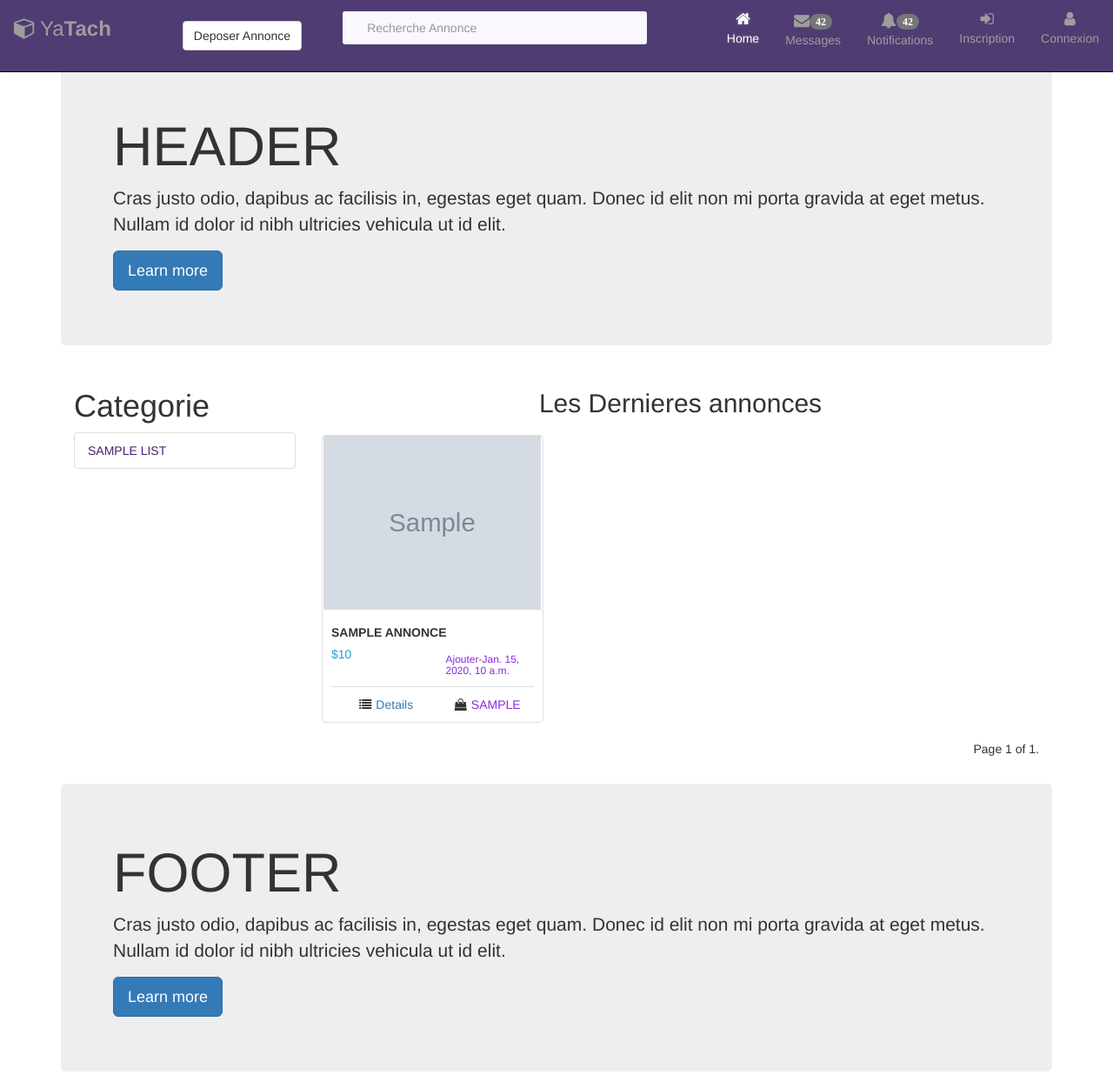
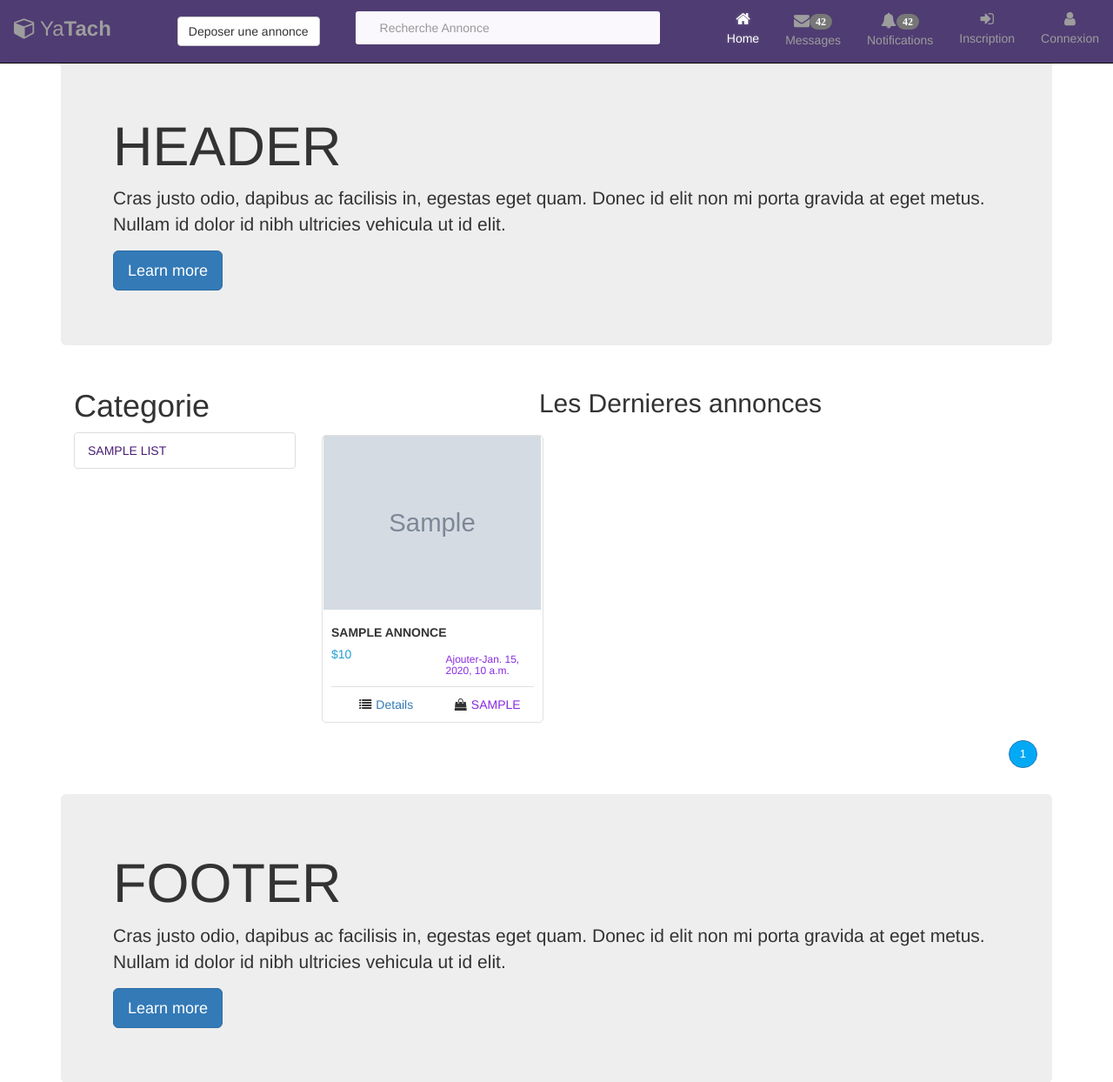
Before and after one commit to wafistos1/Ecommerce_project, a Django app: template Mysite/accounts/templates/accounts/logout.html in a window 1280 px wide. Shown: the top 1244 px of the page at 87% size. Before the commit the page ends 1169 px from the top, so only its background shows below. Run offline with Django 3.2, Linux system fonts and the light colour scheme; the template is opened without the code that fills it: most values are stand-ins (such as "Sample title", 1, 10 or a date in 2020); grey boxes marked "Sample" are stand-in pictures; some libraries are stand-ins or nearby versions.

Commit message:
refectoring pagination

```diff
--- a/Mysite/static/css/custom.css
+++ b/Mysite/static/css/custom.css
@@ -99,7 +99,7 @@
 	color: #969fa4;
 }
 .form-control:focus{
-	border-color: #5cb85c;
+	border-color: #791879;
 }
 .form-control, .btn{
 	border-radius: 3px;
@@ -229,7 +229,7 @@
 }
 .search-box input:focus {
 	background: #fff;
-	box-shadow: none;
+	box-shadow: #fff;
 }
 .search-box .input-group-addon {
 	min-width: 35px;
@@ -698,3 +698,7 @@ table.table td i {
 	margin-top: 10px;
 	font-size: 13px;
 }
+
+.form-control:focus {
+	border-color: rgb(100, 15, 75);
+  }
--- a/Mysite/templates/base.html
+++ b/Mysite/templates/base.html
@@ -40,8 +40,8 @@
       <!-- Collection of nav links, forms, and other content for toggling -->
       <div id="navbarCollapse" class="collapse navbar-collapse justify-content-start">
         <form class="navbar-form form-inline">
-          <div class="btn btn-lg">
-            <a href="{% url 'add_annonce' %}" class="btn btn-default ">Deposer Annonce</a>
+          <div class="btn btn-sm">
+            <a href="{% url 'add_annonce' %}" class="btn btn-default ">Deposer une annonce</a>
           </div>
           <div class="input-group search-box">
             <input type="text" id="search" class="form-control" placeholder="Recherche Annonce">
@@ -132,7 +132,8 @@
               <div class="col-item">
                 <div class="photo">
 
-                      <img src="{{details.image.all.0.image.url }}" alt="a" style="height: 200px; width: 250px; " class="img-responsive" />
+                  <img src="{{details.image.all.0.image.url }}" alt="a" style="height: 200px; width: 250px; "
+                    class="img-responsive" />
 
                 </div>
                 <div class="info">
@@ -159,7 +160,8 @@
                     <p class="btn-details">
                       <i class="fa fa-list"></i><a href="{{details.get_absolute_url}}" class="hidden-sm">Details</a></p>
                     <p class="btn-details">
-                              <i class="fa fa-shopping-bag"></i><a  class="hidden-sm" style="color: blueviolet;">{{details.type_annonce|upper}}
+                      <i class="fa fa-shopping-bag"></i><a class="hidden-sm"
+                        style="color: blueviolet;">{{details.type_annonce|upper}}
                       </a></p>
                   </div>
                   <div class="clearfix">
@@ -171,27 +173,49 @@
 
           </div>
 
+          <!--Pagination-->
+          {% include "pagination.html" with liste=annonces view="home" %}
+          <!--Pagination-->
+          <!-- Pagination bootstrap
+          <nav aria-label="Page navigation example">
+            <ul class="pagination">
+              {% if annonces.has_previous %}
+              <li class="page-item">
+                <a class="page-link" href="?page={{ annonces.previous_page_number }}" aria-label="Previous">
+                  <span aria-hidden="true">&laquo;</span>
+                  <span class="sr-only">Previous</span>
+                </a>
+              </li>
+              {% endif %}
+
+              {% for p in annonces.paginator.page_range %}
+              {% if annonces.number == p %}
+
+              <li class="page-item active"><a class="page-link" href="?page={{p}}">{{p}}</a></li>
+              {% else %}
+              <li class="page-item "><a class="page-link" href="?page={{p}}">{{p}}</a></li>
+
+              {% endif %}
+              {% endfor %}
+
+              {% if annonces.has_next %}
+              <li class="page-item">
+                <a class="page-link" href="?page={{ annonces.next_page_number }}" aria-label="Next">
+                  <span aria-hidden="true">&raquo;</span>
+                  <span class="sr-only">Next</span>
+                </a>
+              </li>
+              {% endif %}
+
+            </ul>
+          </nav> -->
+
+
+          <!-- Pagination-->
 
 
 
-              <!--Pagitation -->
-              <div class="pagination">
-                <span class="step-links">
-                  {% if annonces.has_previous %}
-                  <a href="?page=1">&laquo; first</a>
-                  <a href="?page={{ annonces.previous_page_number }}">previous</a>
-                  {% endif %}
 
-                  <span class="current">
-                    Page {{ annonces.number }} of {{ annonces.paginator.num_pages }}.
-                  </span>
-
-                  {% if annonces.has_next %}
-                  <a href="?page={{ annonces.next_page_number }}">next</a>
-                  <a href="?page={{ annonces.paginator.num_pages }}">last &raquo;</a>
-                  {% endif %}
-                </span>
-              </div>
 
 
 
--- /dev/null
+++ b/Mysite/templates/pagination.html
@@ -0,0 +1,36 @@
+<!-- Pagination bootstrap -->
+<nav aria-label="Page navigation example" style="background-color: rgb(121, 7, 121);">
+    <ul class="pagination">
+      {% if annonces.has_previous %}
+      <li class="page-item">
+        <a class="page-link" href="?page={{ annonces.previous_page_number }}" aria-label="Previous">
+          <span aria-hidden="true">&laquo;</span>
+          <span class="sr-only">Previous</span>
+        </a>
+      </li>
+      {% endif %}
+
+      {% for p in annonces.paginator.page_range %}
+      {% if annonces.number == p %}
+
+      <li class="page-item active"><a class="page-link" href="?page={{p}}">{{p}}</a></li>
+      {% else %}
+      <li class="page-item "><a class="page-link" href="?page={{p}}">{{p}}</a></li>
+
+      {% endif %}
+      {% endfor %}
+
+      {% if annonces.has_next %}
+      <li class="page-item">
+        <a class="page-link" href="?page={{ annonces.next_page_number }}"  aria-label="Next">
+          <span aria-hidden="true">&raquo;</span>
+          <span class="sr-only">Next</span>
+        </a>
+      </li>
+      {% endif %}
+
+    </ul>
+  </nav>
+
+
+  <!-- Pagination-->
```
Also changed, not shown: Mysite/accounts/templates/accounts/compte.html (+16 -34 lines), Mysite/accounts/views.py (+6 -1 lines), Mysite/annonce/views.py (+17 -50 lines). Lines whose indentation alone changed are shown as unchanged.
